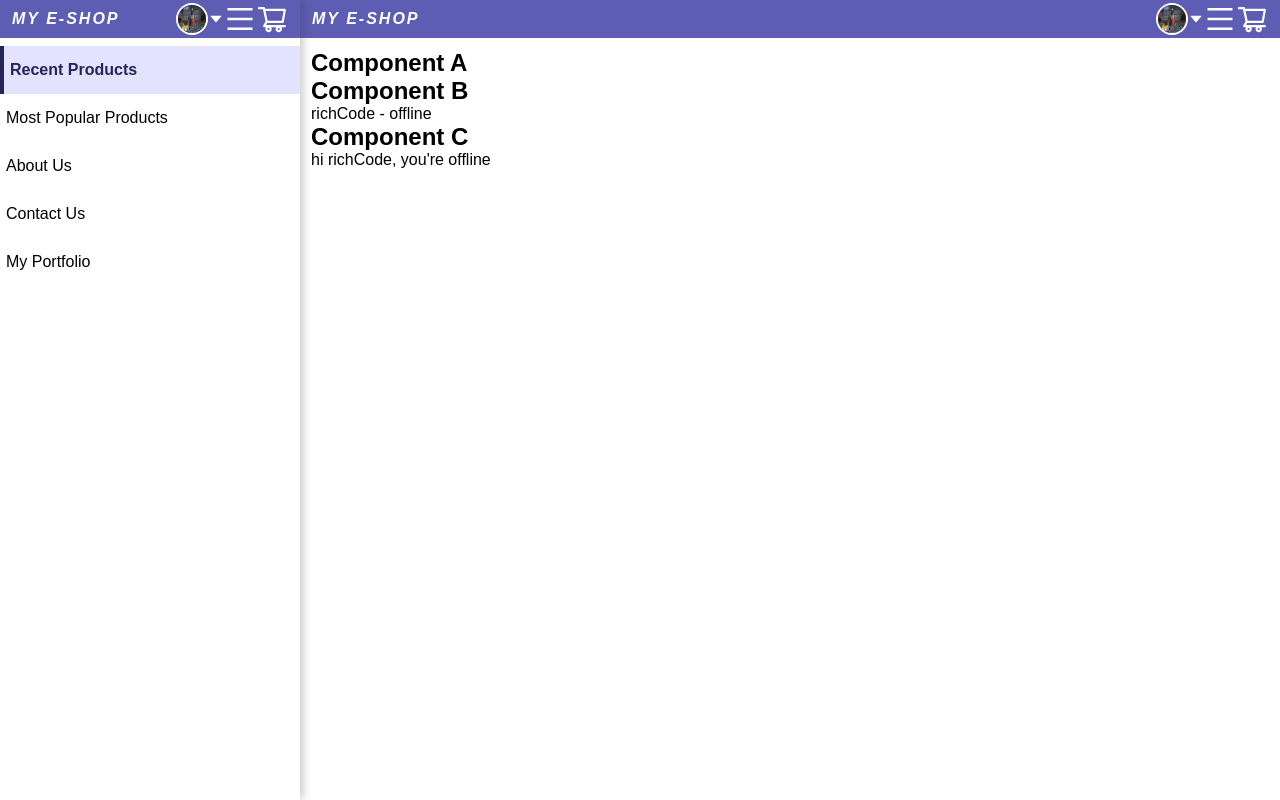
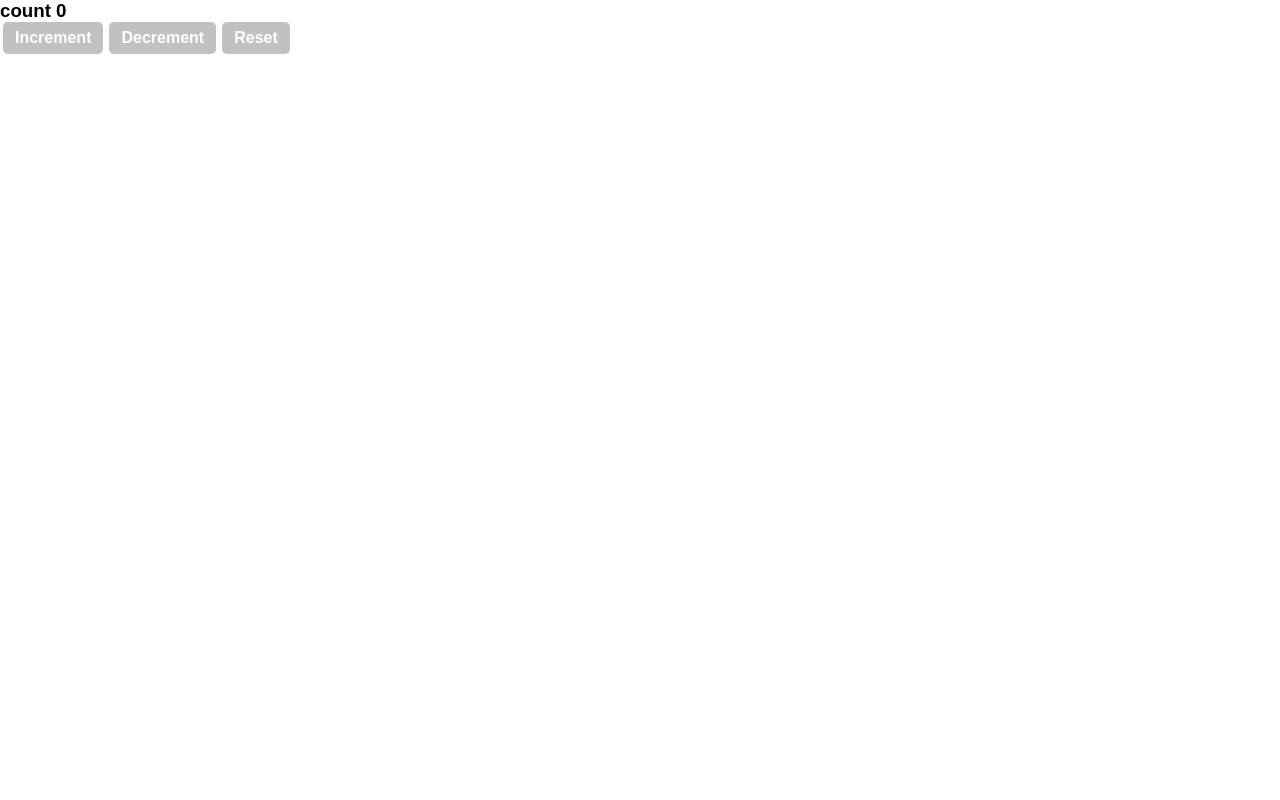
Before and after one commit to chineduogada/learning_react_hooks, a React (Create React App) app: page / in a window 1280 px wide. Built offline with nearby package versions, Linux system fonts and the light colour scheme.

Commit message:
done with lesson one

```diff
--- a/src/App.js
+++ b/src/App.js
@@ -1,24 +1,26 @@
 import React, { useState } from "react";
 import Layout from "./components/Layout/Layout";
 import { appContext } from "./appContext";
+import CounterOne from "./components/CounterOne/CounterOne";
 
 export const userContext = React.createContext();
 export const statusContext = React.createContext();
 
 function App() {
-  const state = useState({
-    isAsideOpen: false,
-    currentMainContent: "recent products"
-  });
+  // const state = useState({
+  //   isAsideOpen: false,
+  //   currentMainContent: "recent products"
+  // });
 
   return (
-    <appContext.Provider value={state}>
-      <userContext.Provider value="richCode">
-        <statusContext.Provider value={false}>
-          <Layout />
-        </statusContext.Provider>
-      </userContext.Provider>
-    </appContext.Provider>
+    // <appContext.Provider value={state}>
+    //   <userContext.Provider value="richCode">
+    //     <statusContext.Provider value={false}>
+    //       <Layout />
+    //     </statusContext.Provider>
+    //   </userContext.Provider>
+    // </appContext.Provider>
+    <CounterOne />
   );
 }
 
--- /dev/null
+++ b/src/components/CounterOne/CounterOne.jsx
@@ -0,0 +1,31 @@
+import React, { useReducer } from "react";
+import Button from "./../Button/Button";
+
+const initialState = 0;
+const reducer = (state, action) => {
+  switch (action) {
+    case "increment":
+      return state + 1;
+    case "decrement":
+      return state - 1;
+    case "reset":
+      return initialState;
+    default:
+      return state;
+  }
+};
+
+function CounterOne() {
+  const [count, dispatch] = useReducer(reducer, initialState);
+
+  return (
+    <div>
+      <h3>count {count}</h3>
+      <Button onClick={() => dispatch("increment")}>Increment</Button>
+      <Button onClick={() => dispatch("decrement")}>Decrement</Button>
+      <Button onClick={() => dispatch("reset")}>reset</Button>
+    </div>
+  );
+}
+
+export default CounterOne;
```
